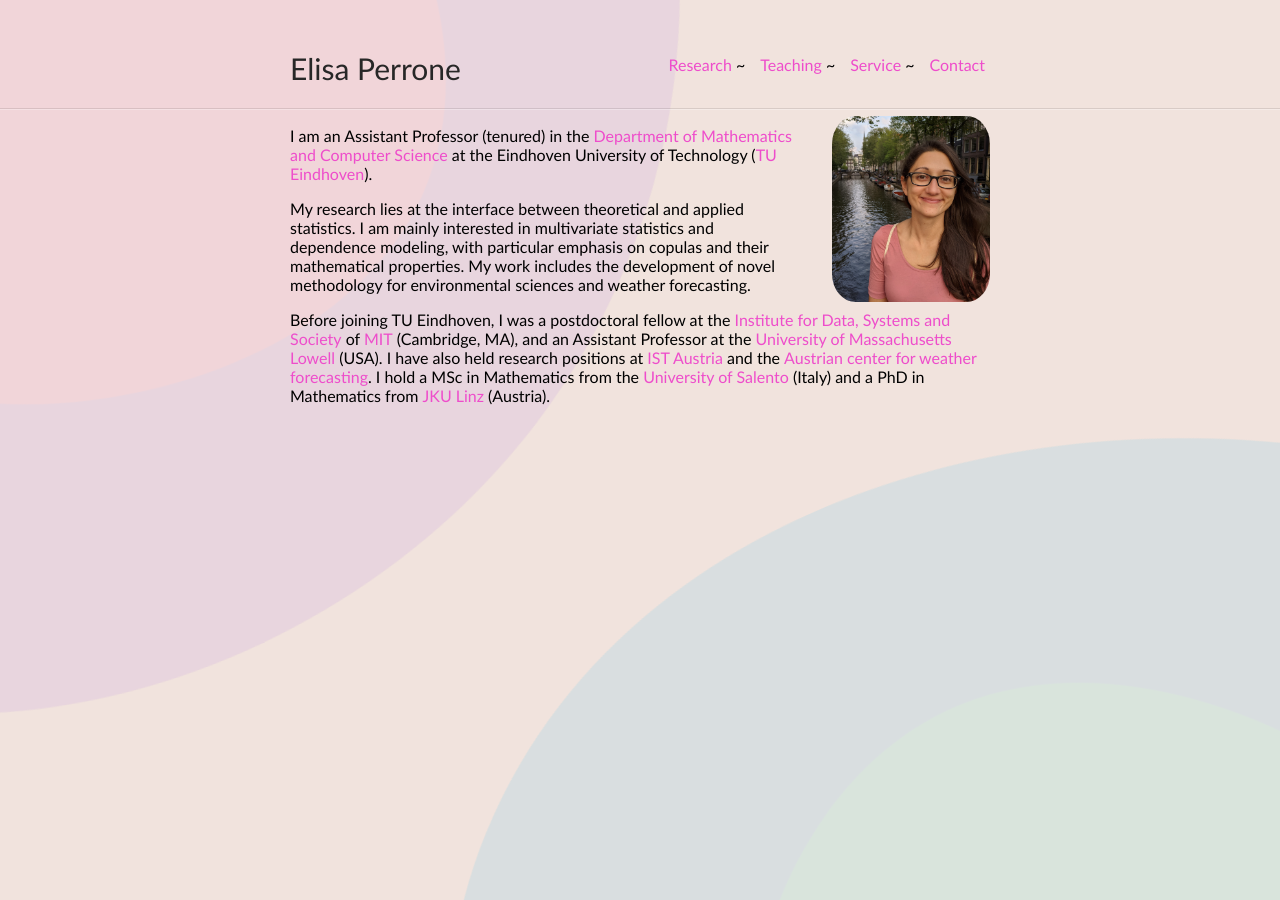
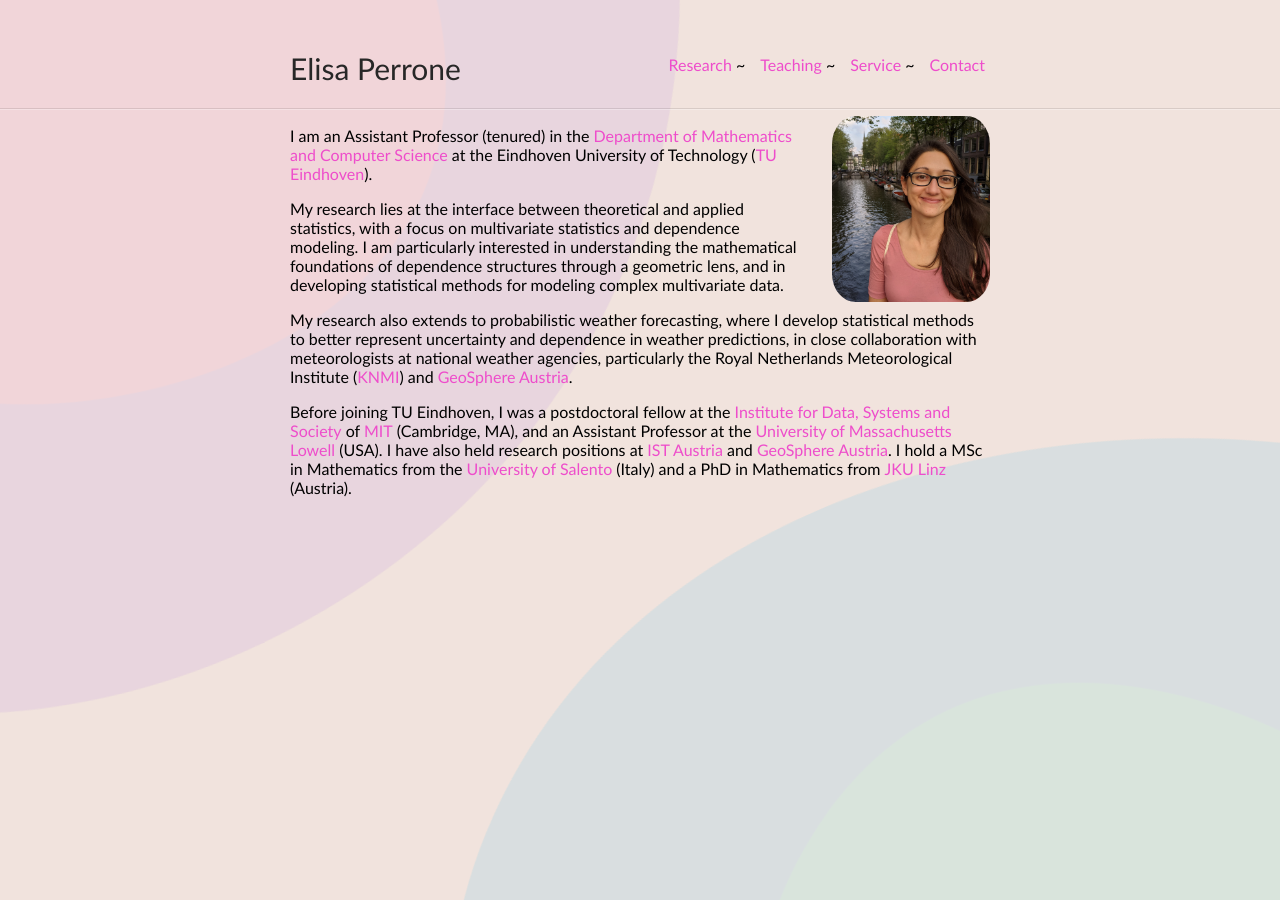
Before and after one commit to elisaperrone/elisaperrone.github.io, a Jekyll site: the page built from index.md, in a window 1280 px wide. Built offline with Jekyll 4.4.1, drawn with Linux system fonts in a browser that asks for light colours.

Commit message:
changes to homepage

```diff
--- a/index.md
+++ b/index.md
@@ -7,10 +7,12 @@ layout: default
 I am an Assistant Professor (tenured) in the [Department of Mathematics and Computer Science](https://www.tue.nl/en/our-university/departments/mathematics-and-computer-science) at the Eindhoven University of Technology ([TU Eindhoven](https://www.tue.nl)).
 <br>
 
-My research lies at the interface between theoretical and applied statistics. I am mainly interested in multivariate statistics and dependence modeling, with particular emphasis on copulas and their mathematical properties.
-My work includes the development of novel methodology for environmental sciences and weather forecasting.
+My research lies at the interface between theoretical and applied statistics, with a focus on multivariate statistics and dependence modeling. I am particularly interested in understanding the mathematical foundations of dependence structures through a geometric lens, and in developing statistical methods for modeling complex multivariate data.
 <br>
 
-Before joining TU Eindhoven, I was a postdoctoral fellow at the [Institute for Data, Systems and Society](https://idss.mit.edu/) of [MIT](https://www.mit.edu) (Cambridge, MA), and an Assistant Professor at the  [University of Massachusetts Lowell](https://www.uml.edu/sciences/mathematics/) (USA). I have also held research positions at [IST Austria](https://ist.ac.at/en/home/) and the [Austrian center for weather forecasting](https://www.zamg.ac.at/cms/en/news). I hold a MSc in Mathematics from the [University of Salento](https://international.unisalento.it/departments/mathematics-and-physics) (Italy) and a PhD in Mathematics from [JKU Linz](https://www.jku.at/en/institute-of-applied-statistics/) (Austria).
+My research also extends to probabilistic weather forecasting, where I develop statistical methods to better represent uncertainty and dependence in weather predictions, in close collaboration with meteorologists at national weather agencies, particularly the Royal Netherlands Meteorological Institute ([KNMI](https://www.knmi.nl/home)) and [GeoSphere Austria](https://www.geosphere.at/en).
+<br>
+
+Before joining TU Eindhoven, I was a postdoctoral fellow at the [Institute for Data, Systems and Society](https://idss.mit.edu/) of [MIT](https://www.mit.edu) (Cambridge, MA), and an Assistant Professor at the  [University of Massachusetts Lowell](https://www.uml.edu/sciences/mathematics/) (USA). I have also held research positions at [IST Austria](https://ist.ac.at/en/home/) and [GeoSphere Austria](https://www.geosphere.at/en). I hold a MSc in Mathematics from the [University of Salento](https://international.unisalento.it/departments/mathematics-and-physics) (Italy) and a PhD in Mathematics from [JKU Linz](https://www.jku.at/en/institute-of-applied-statistics/) (Austria).
 <br>
 <br>
```
